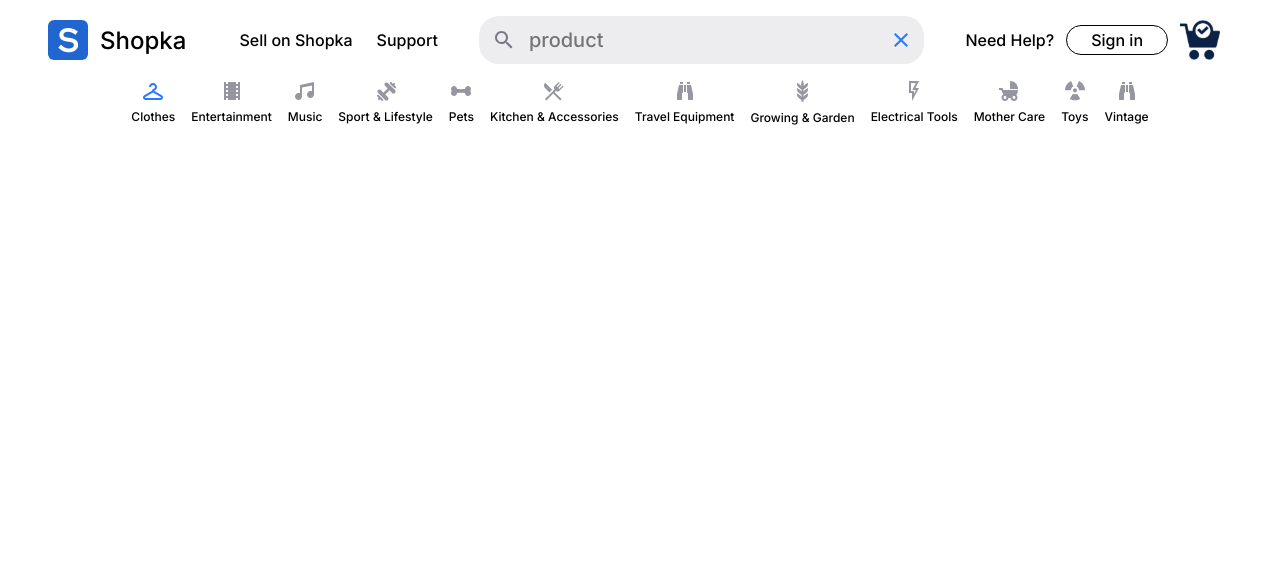
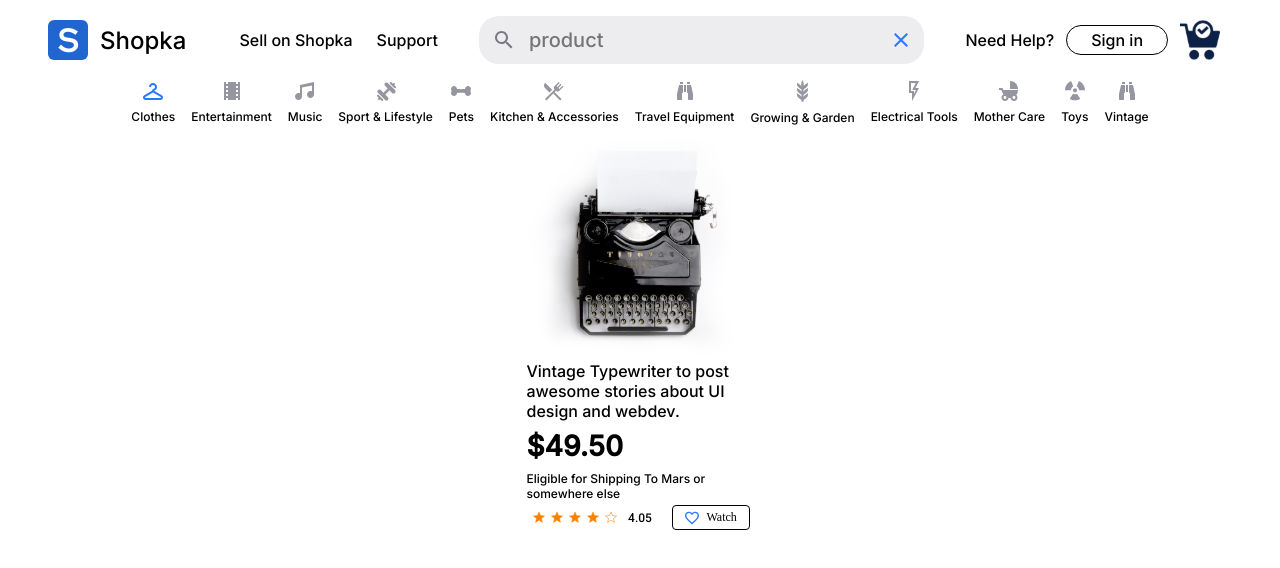
Before and after one commit to WaifuForever/react-shopka, a React (Create React App) app: page / in a window 1280 px wide. Shown: the top 568 px of the page. Built offline with nearby package versions, Linux system fonts and the light colour scheme.

Commit message:
add: Product card

```diff
--- /dev/null
+++ b/src/components/ProductCard/index.tsx
@@ -0,0 +1,91 @@
+import product from '../../assets/mock/product.svg';
+import heart from '../../assets/productCard/heart.svg';
+
+import './styles.scss';
+
+const Star: React.FC<{ fill: number }> = ({ fill }) => {
+    return (
+        <div className="star">
+            <svg
+                width="12"
+                height="11"
+                viewBox="0 0 12 11"
+                fill="none"
+                xmlns="http://www.w3.org/2000/svg"
+            >
+                <defs>
+                    <filter
+                        id={`fillpartial${fill}`}
+                        primitiveUnits="objectBoundingBox"
+                        x="0%"
+                        y="0%"
+                        width="100%"
+                        height="100%"
+                    >
+                        <feFlood
+                            x="0%"
+                            y="0%"
+                            width="100%"
+                            height="100%"
+                            flood-color="white"
+                        />
+                        <feOffset dx={fill}></feOffset>
+                        <feComposite operator="in" in2="SourceGraphic" />
+                        <feComposite operator="over" in2="SourceGraphic" />
+                    </filter>
+                </defs>
+                <path
+                    filter={`url(#fillpartial${fill})`}
+                    d="M6.00004 8.31063L9.41996 10.3359L8.51241 6.51884L11.5339 3.95059L7.55505 3.61395L6.00004 0.0195007L4.44503 3.61395L0.466187 3.95059L3.48214 6.51884L2.58012 10.3359L6.00004 8.31063Z"
+                    fill="#FB8200"
+                />
+                <path
+                    stroke="#FB8200"
+                    strokeWidth={0.5}
+                    d="M6.00004 8.31063L9.41996 10.3359L8.51241 6.51884L11.5339 3.95059L7.55505 3.61395L6.00004 0.0195007L4.44503 3.61395L0.466187 3.95059L3.48214 6.51884L2.58012 10.3359L6.00004 8.31063Z"
+                    fill="#transparent"
+                />
+            </svg>
+        </div>
+    );
+};
+
+interface Props {
+    title: string;
+    price: number;
+    shipping: string;
+    rating: number;
+}
+const ProductCard: React.FC<Props> = ({ title, price, shipping, rating }) => {
+    return (
+        <div className="product_container">
+            <img src={product} />
+            <div className="info pd-inline-4">
+                <span className="title font-400-4 pd-block-1">{title}</span>
+                <span className="price font-700-7 pd-block-1">
+                    ${price.toFixed(2)}
+                </span>
+                <span className="shipping font-400-3 pd-block-1">
+                    {shipping}
+                </span>
+            </div>
+            <div className="footer">
+                <div className="rating">
+                    <Star fill={rating >= 1 ? 1 : rating} />
+                    <Star fill={rating - 1 >= 1 ? 1 : rating - 1} />
+                    <Star fill={rating - 2 >= 1 ? 1 : rating - 2} />
+                    <Star fill={rating - 3 >= 1 ? 1 : rating - 3} />
+                    <Star fill={rating - 4 >= 1 ? 1 : rating - 4} />
+
+                    <span className="font-500-3 mg-inline-start-2"> {rating}</span>
+                </div>
+                <div className="watch pd-inline-3 pd-block-1 font-500-3">
+                    <img className="mg-inline-end-2" src={heart} alt="" />
+                    <span>Watch</span>
+                </div>
+            </div>
+        </div>
+    );
+};
+
+export default ProductCard;
--- /dev/null
+++ b/src/components/ProductCard/styles.scss
@@ -0,0 +1,38 @@
+.product_container {
+    flex-direction: column;
+    width: 259px;
+
+    .info {
+        flex-direction: column;
+        font-family: 'Inter';
+
+        .price {
+            width: 100%;
+        }
+    }
+
+    .footer {
+        width: 100%;
+        justify-content: space-evenly;
+        .rating {
+            font-family: 'Roboto';
+            .star {
+                padding-inline: 3px;
+
+                .overlap {
+                    position: relative;
+                    right: 12px;
+                }
+            }
+        }
+
+        .watch {
+            justify-content: space-between;
+
+            border-radius: 4px;
+            border-width: 1px;
+            border-color: black;
+            border-style: solid;
+        }
+    }
+}
--- a/src/pages/Home/index.tsx
+++ b/src/pages/Home/index.tsx
@@ -1,11 +1,42 @@
-import FilterBar from "../../components/FilterBar";
+import FilterBar from '../../components/FilterBar';
+import ProductCard from '../../components/ProductCard';
+
+import './styles.scss';
+
+const data = [
+    {
+        title: 'Vintage Typewriter to post awesome stories about UI design and webdev.',
+        price: 49.5,
+        shipping: 'Eligible for Shipping To Mars or somewhere else',
+        rating: 4.05,
+    },
+];
+
+const Viewer = () => {
+    return (
+        <div className="list">
+
+            {data.map((item) => (
+                <ProductCard
+                    title={item.title}
+                    price={item.price}
+                    shipping={item.shipping}
+                    rating={item.rating}
+                />
+            ))}
+        </div>
+    );
+};
 
 const Home = () => {
     return (
         <div className="home_container">
-            <FilterBar/>
+            <FilterBar />
+            <div className="results_container">
+                <Viewer />
+            </div>
         </div>
-    )
-}
+    );
+};
 
 export default Home;
--- /dev/null
+++ b/src/pages/Home/styles.scss
@@ -0,0 +1,3 @@
+.home_container {
+    flex-direction: column;
+}
--- a/src/styles/fonts.scss
+++ b/src/styles/fonts.scss
@@ -2,6 +2,7 @@
 @use 'sass:string';
 @import url('https://fonts.googleapis.com/css2?family=Red+Hat+Display:wght@500&display=swap');
 @import url('https://fonts.googleapis.com/css2?family=Inter:wght@500&family=Red+Hat+Display:wght@500&display=swap');
+@import url('https://fonts.googleapis.com/css2?family=Roboto:wght@500&display=swap');
 
 $base-size: 1rem;
 
@@ -20,7 +21,7 @@ $sizes: (
     'size-12': $base-size * 3,
 );
 
-$weights: bold, normal, lighter, bolder, 100, 400, 500, 900;
+$weights: bold, normal, lighter, bolder, 100, 400, 500, 700, 900;
 
 @each $size-number, $size-value in $sizes {
     $number: string.slice($size-number, 6);
```
Also changed, not shown: src/assets/mock/product.svg (added), src/assets/productCard/heart.svg (added).
